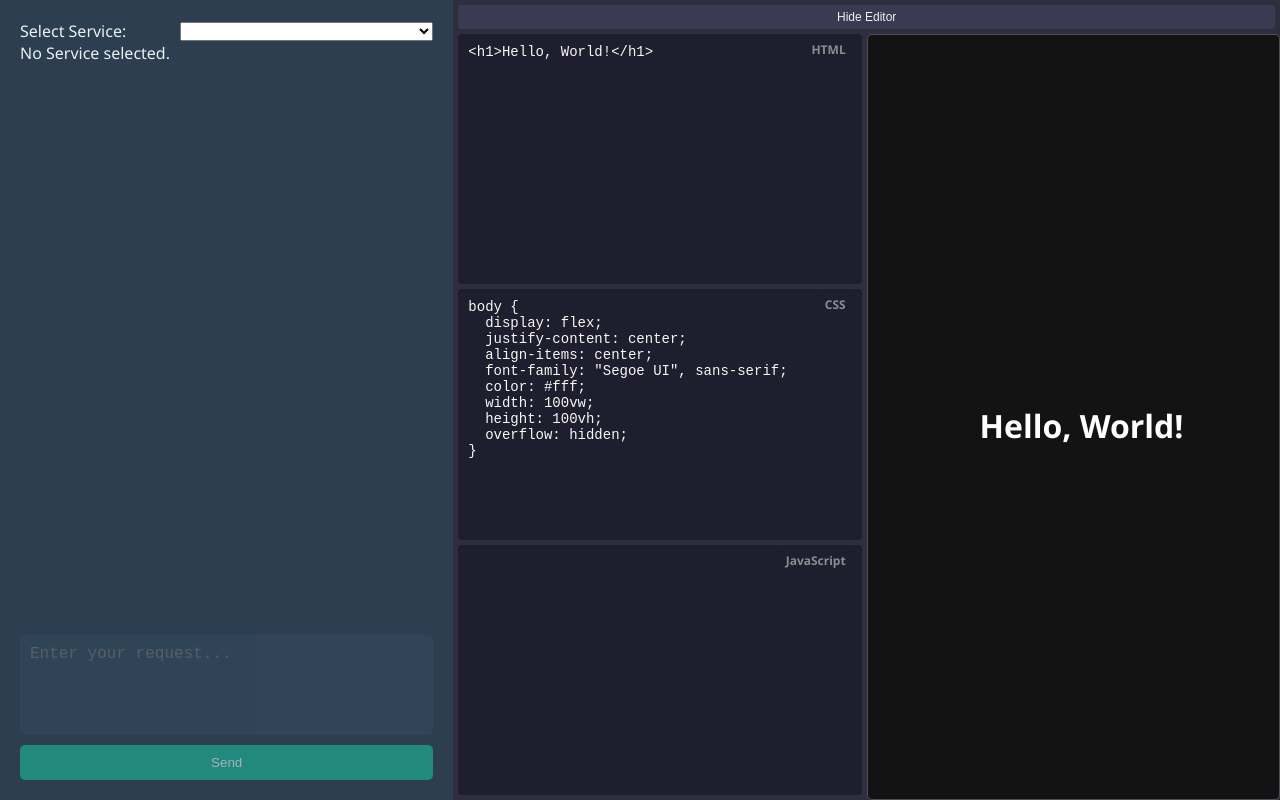
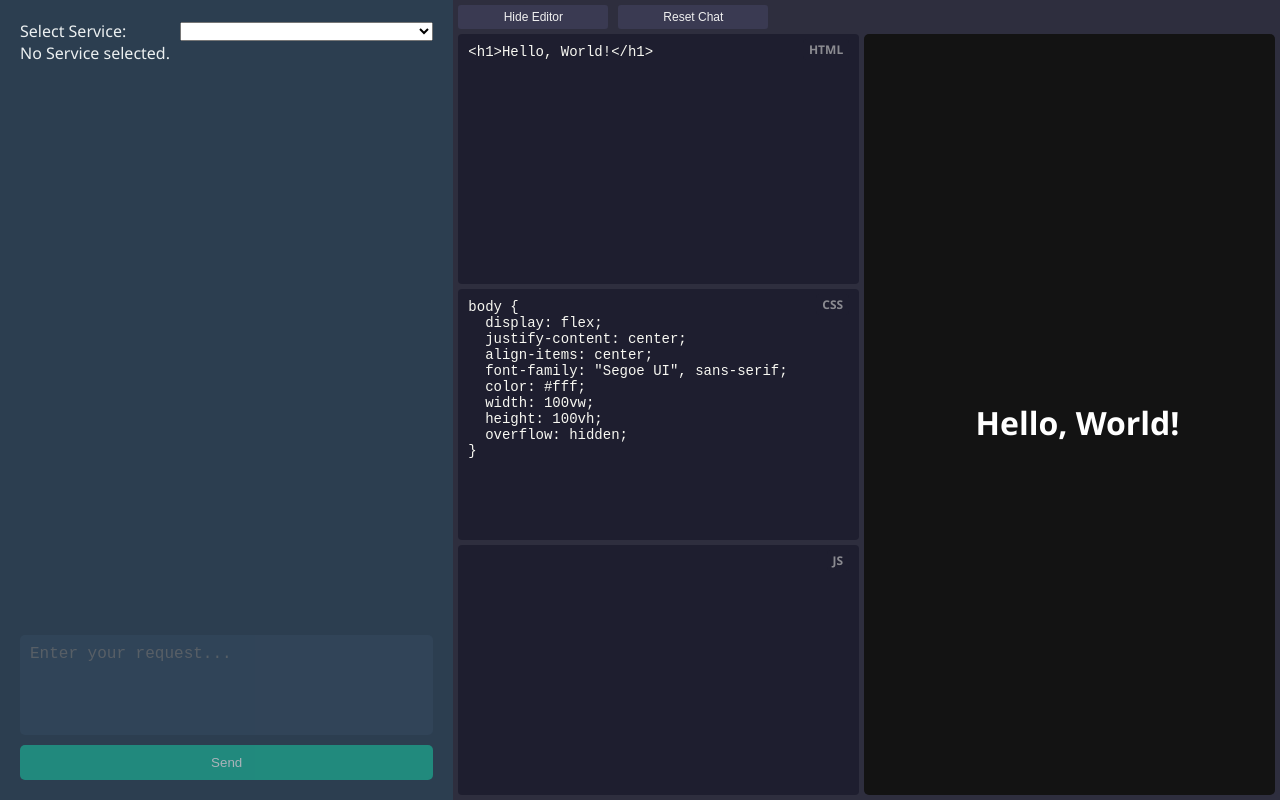
Before and after one commit to Danmoreng/llm-pen, a Vue app: page / in a window 1280 px wide. Built offline with nearby package versions, Linux system fonts and the light colour scheme.

Commit message:
improve styling & add reset chat function

```diff
--- a/src/components/ChatMessages.vue
+++ b/src/components/ChatMessages.vue
@@ -1,7 +1,7 @@
 <template>
   <div id="chatMessages" ref="chatContainer" class="chat-container">
     <!-- Loop through the messages and render them based on their role -->
-    <div v-for="(message, index) in chatMessages" :key="index" :class="messageClass(message)">
+    <div v-for="(message, index) in serviceStore.chatMessages" :key="index" :class="messageClass(message)">
       <!-- User and assistant messages -->
       <p v-if="message.role === 'user' || message.role === 'assistant'" v-html="marked(message.content)"></p>
 
@@ -38,7 +38,6 @@ import { marked } from 'marked';
 
 // Access the chatMessages from the store
 const serviceStore = useServiceStore();
-const chatMessages = serviceStore.chatMessages;
 
 // Reference for the chat container (to control scroll)
 const chatContainer = ref(null);
@@ -56,7 +55,7 @@ const toggleExpand = (index) => {
 };
 
 // Watch for changes in chat messages and scroll to the bottom when a new message is added
-watch(chatMessages, async () => {
+watch(serviceStore.chatMessages, async () => {
   // Wait for the DOM to finish updating
   await nextTick();
   // Scroll the chat container to the bottom
--- a/src/components/EditorSection.vue
+++ b/src/components/EditorSection.vue
@@ -11,7 +11,7 @@
     </div>
 
     <div class="editor">
-      <h2>JavaScript</h2>
+      <h2>JS</h2>
       <textarea v-model="editorStore.jsContent"></textarea>
     </div>
   </div>
--- a/src/components/OutputSection.vue
+++ b/src/components/OutputSection.vue
@@ -37,6 +37,7 @@ onMounted(() => {
   flex: 1;
   display: flex;
   flex-direction: column;
+  padding: 0 5px 5px 0;
 }
 
 .output-section h2 {
@@ -47,7 +48,7 @@ onMounted(() => {
 #codeOutput {
   flex-grow: 1;
   width: 100%;
-  border: 1px solid #4e4e5e;
+  border: none;
   border-radius: 5px;
   background-color: #131313;
   overflow-y: auto;
--- a/src/stores/serviceStore.js
+++ b/src/stores/serviceStore.js
@@ -36,6 +36,10 @@ export const useServiceStore = defineStore('serviceStore', {
         name: functionName,
         content: JSON.stringify(functionArgs || {}), // Ensure empty object if undefined
       });
+    },
+
+    resetChat() {
+      this.chatMessages = [];
     },
 
     async sendChatMessage(userMessage) {
--- a/src/views/HomeView.vue
+++ b/src/views/HomeView.vue
@@ -15,7 +15,10 @@
 
     <!-- Right Section (Editor and Output) -->
     <div class="right-section">
-      <button @click="toggleEditor">{{ isEditorVisible ? 'Hide' : 'Show' }} Editor</button>
+      <div class="controls">
+        <button @click="toggleEditor">{{ isEditorVisible ? 'Hide' : 'Show' }} Editor</button>
+        <button @click="serviceStore.resetChat">Reset Chat</button>
+      </div>
       <div class="editor-output-container">
         <EditorSection v-if="isEditorVisible" />
         <OutputSection :expand="!isEditorVisible" />
@@ -86,15 +89,21 @@ const toggleEditor = () => {
   flex: 2; /* Expands when editor is hidden */
 }
 
+.controls {
+  display: flex;
+  flex-direction: row;
+}
+
 button {
+  min-width: 150px;
   background-color: #3a3a52; /* Subtle color */
   color: #f0f0f0;
   border: none;
-  padding: 5px 10px; /* Smaller padding */
+  padding: 5px 10px;
   margin: 5px;
   cursor: pointer;
   border-radius: 3px;
-  font-size: 12px; /* Smaller font size */
+  font-size: 12px;
 }
 
 button:hover {
```
Also changed, not shown: 5 other files (tests, documents, lock files or other folders).
